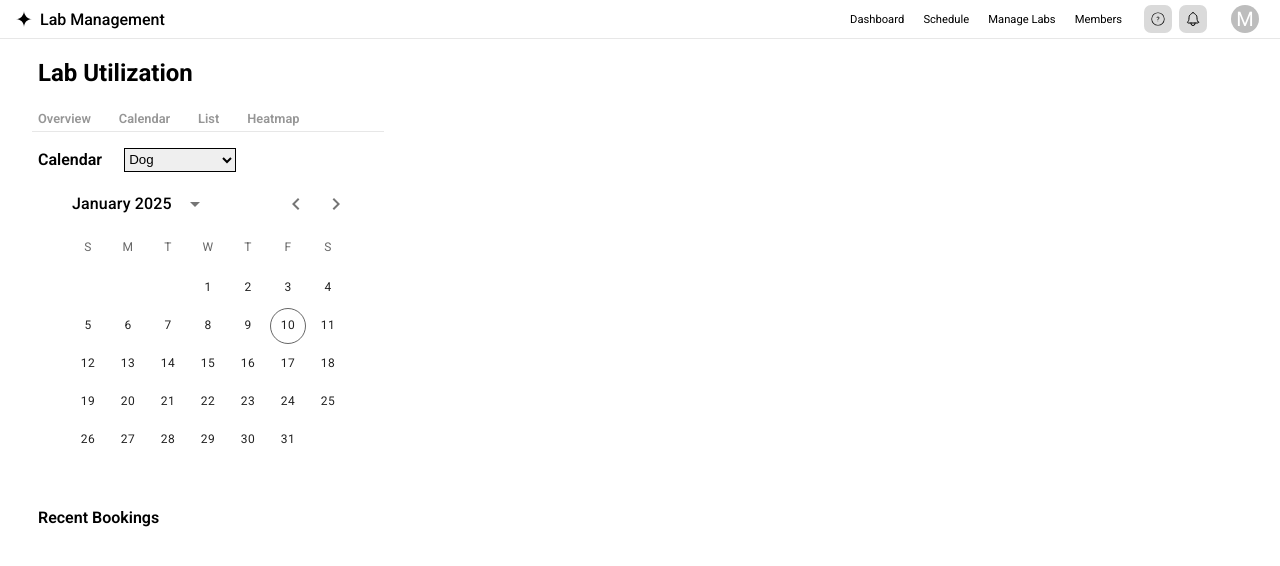
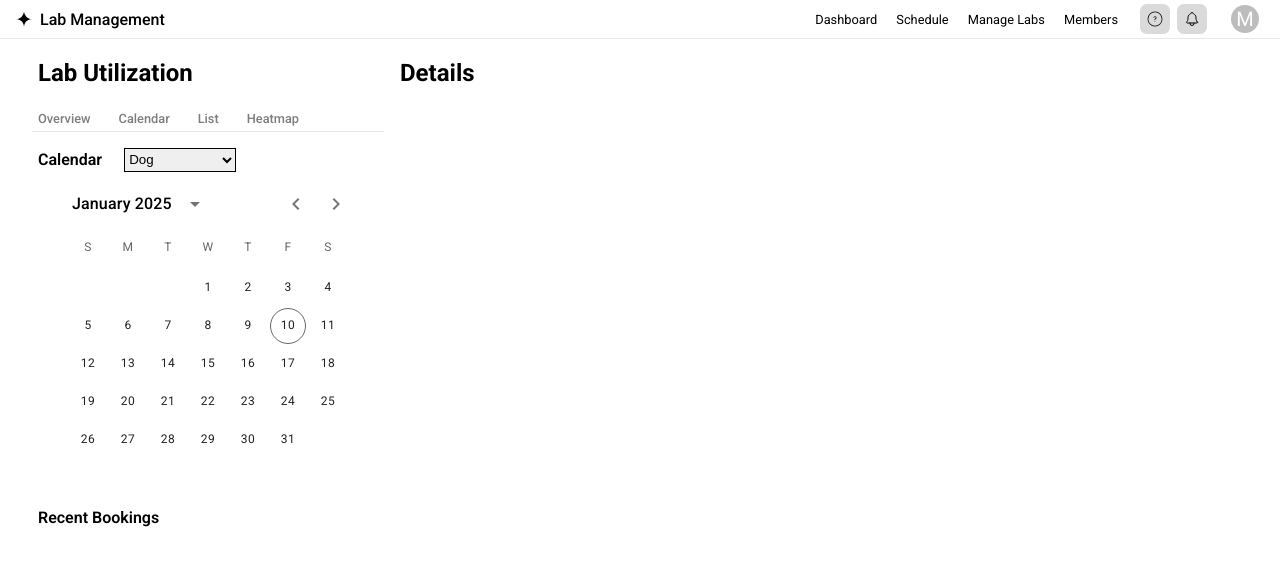
Before and after one commit to Ashwin-2408/Lab_Util_Book, a React (Vite) app in the folder lab_alloc/: page / in a window 1280 px wide. Shown: the top 566 px of the page. Built offline with nearby package versions, Linux system fonts and the light colour scheme.

Commit message:
Turned the nav tag in "App.jsx" into a "NavBar"component

```diff
--- a/lab_alloc/src/App.jsx
+++ b/lab_alloc/src/App.jsx
@@ -1,46 +1,12 @@
-import Menu from "./components/menu.jsx";
-import { CiCircleQuestion } from "react-icons/ci";
-import { IoNotificationsOutline } from "react-icons/io5";
-import { SiGooglegemini } from "react-icons/si";
 import Calendar from "./components/calender.jsx";
 import CustomSelect from "./components/custom_select.jsx";
+import NavBar from "./components/navbar.jsx";
 function App() {
   return (
     <>
-      <nav>
-        <div className="nav-inner-div">
-          <div
-            style={{
-              display: "flex",
-              gap: "0.5rem",
-              alignItems: "center",
-              justifyContent: "center",
-            }}
-          >
-            <SiGooglegemini />
-            <div style={{ fontWeight: "450" }}>Lab Management</div>
-          </div>
-          <div className="nav-right-div">
-            <a href="">Dashboard</a>
-            <a href="">Schedule</a>
-            <a href="">Manage Labs</a>
-            <a href="">Members</a>
-            <div className="user-mag-div">
-              <button className="notification-div">
-                <CiCircleQuestion style={{ fontSize: "1.25rem" }} />
-              </button>
-              <button className="notification-div">
-                <IoNotificationsOutline style={{ fontSize: "1rem" }} />
-              </button>
-              <div>
-                <Menu />
-              </div>
-            </div>
-          </div>
-        </div>
-      </nav>
+      <NavBar />
       <div className="canvas">
-        <div className="canvas-inner-div">
+        <div className="canvas-left-div">
           <div>
             <h2 style={{ fontFamily: "Roboto", padding: "0px 6px" }}>
               Lab Utilization
@@ -72,6 +38,11 @@ function App() {
             </div>
           </div>
         </div>
+        <div className="canvas-right-div">
+          <div>
+            <h2>Details</h2>
+          </div>
+        </div>
       </div>
     </>
   );
--- /dev/null
+++ b/lab_alloc/src/components/navbar.jsx
@@ -0,0 +1,40 @@
+import Menu from "./menu.jsx";
+import { CiCircleQuestion } from "react-icons/ci";
+import { IoNotificationsOutline } from "react-icons/io5";
+import { SiGooglegemini } from "react-icons/si";
+export default function NavBar() {
+  return (
+    <nav>
+      <div className="nav-inner-div">
+        <div
+          style={{
+            display: "flex",
+            gap: "0.5rem",
+            alignItems: "center",
+            justifyContent: "center",
+          }}
+        >
+          <SiGooglegemini />
+          <div style={{ fontWeight: "450" }}>Lab Management</div>
+        </div>
+        <div className="nav-right-div">
+          <a href="">Dashboard</a>
+          <a href="">Schedule</a>
+          <a href="">Manage Labs</a>
+          <a href="">Members</a>
+          <div className="user-mag-div">
+            <button className="notification-div">
+              <CiCircleQuestion style={{ width: "2rem", height: "2rem" }} />
+            </button>
+            <button className="notification-div">
+              <IoNotificationsOutline style={{ fontSize: "1rem" }} />
+            </button>
+            <div>
+              <Menu />
+            </div>
+          </div>
+        </div>
+      </div>
+    </nav>
+  );
+}
--- a/lab_alloc/src/index.css
+++ b/lab_alloc/src/index.css
@@ -17,7 +17,7 @@ nav {
 }
 .nav-right-div {
   display: flex;
-  font-size: 0.7rem;
+  font-size: 0.8rem;
   gap: 1.2rem;
   margin-right: 1rem;
   align-items: center;
@@ -33,8 +33,8 @@ nav {
 }
 .notification-div {
   background-color: rgb(218, 218, 218);
-  width: 28px;
-  height: 28px;
+  width: 30px;
+  height: 30px;
   justify-content: center;
   display: flex;
   align-items: center;
@@ -51,6 +51,7 @@ nav {
   justify-content: left;
   font-family: "Roboto";
   margin-left: 2rem;
+  gap: 1rem;
 }
 .lab-nav {
   display: flex;
@@ -59,9 +60,9 @@ nav {
 .lab-nav button {
   border: none;
   background: none;
-  color: rgb(150, 150, 150);
+  color: rgb(125, 125, 125);
   font-family: "Roboto";
-  font-weight: 600;
+  font-weight: 500;
   font-size: 0.8rem;
   height: 1.5rem;
 }
```
